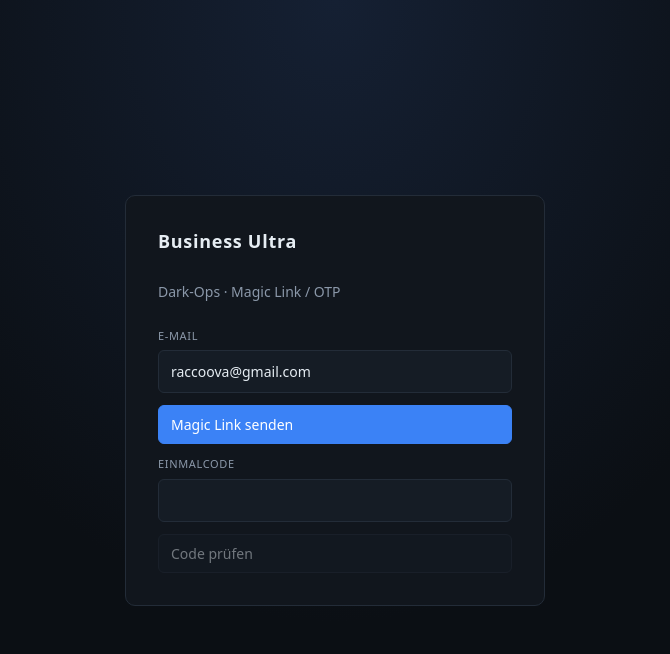
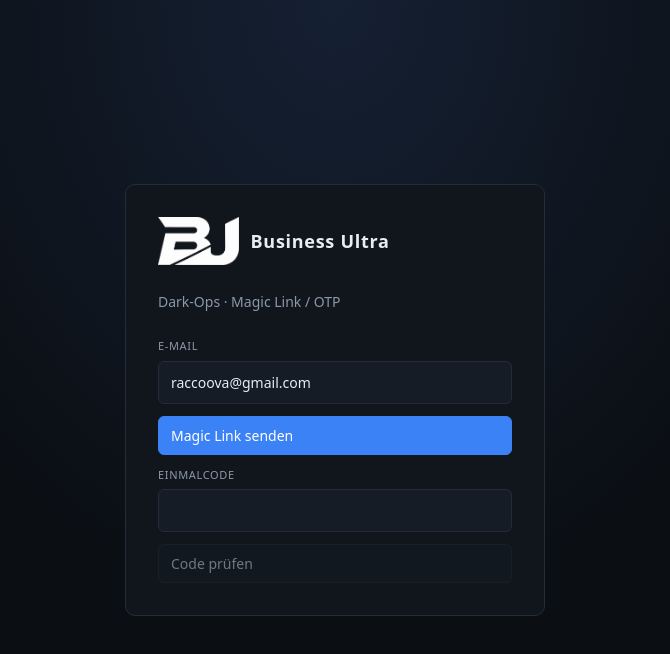
Before and after one commit to iamthamanic/BU2-Business-Ultra, a React (Vite) app in the folder apps/web/: page /login in a window 1280 px wide. Shown: the top 654 px of the page, without its empty margins (305-975 px from the left). Built offline with nearby package versions, Linux system fonts and the light colour scheme; no server answers.

Commit message:
feat(web): add BU monogram to login brand
Show the white mark with transparent background next to the wordmark so Dark-Ops login reads as branded without a black box.

Co-authored-by: Cursor <cursoragent@cursor.com>

```diff
--- a/apps/web/src/features/auth/LoginPage.tsx
+++ b/apps/web/src/features/auth/LoginPage.tsx
@@ -44,7 +44,16 @@ export function LoginPage({ onAuthed }: { onAuthed: (u: AuthUser) => void }) {
   return (
     <div className="login-page">
       <div className="login-card stack">
-        <div className="brand">{t('brand')}</div>
+        <div className="brand">
+          <img
+            className="brand-mark"
+            src="/brand/bu-mark.png"
+            alt="Business Ultra"
+            width={80}
+            height={50}
+          />
+          <span className="brand-name">{t('brand')}</span>
+        </div>
         <p className="muted">Dark-Ops · Magic Link / OTP</p>
         <label>
           <span className="label">{t('email')}</span>
--- a/apps/web/src/styles/dark-ops.css
+++ b/apps/web/src/styles/dark-ops.css
@@ -217,6 +217,28 @@ select {
   letter-spacing: 0.04em;
 }
 
+/* Login hero brand: BU monogram + wordmark (mark PNG has transparent bg) */
+.login-card .brand {
+  display: flex;
+  align-items: center;
+  gap: var(--sp-3);
+}
+
+.brand-mark {
+  display: block;
+  height: 48px;
+  width: auto;
+  max-width: 88px;
+  object-fit: contain;
+  flex-shrink: 0;
+}
+
+.brand-name {
+  font-weight: 700;
+  font-size: 18px;
+  letter-spacing: 0.04em;
+}
+
 .content {
   padding: var(--sp-5);
   display: flex;
```
Also changed, not shown: apps/web/public/brand/bu-mark.png (added).
